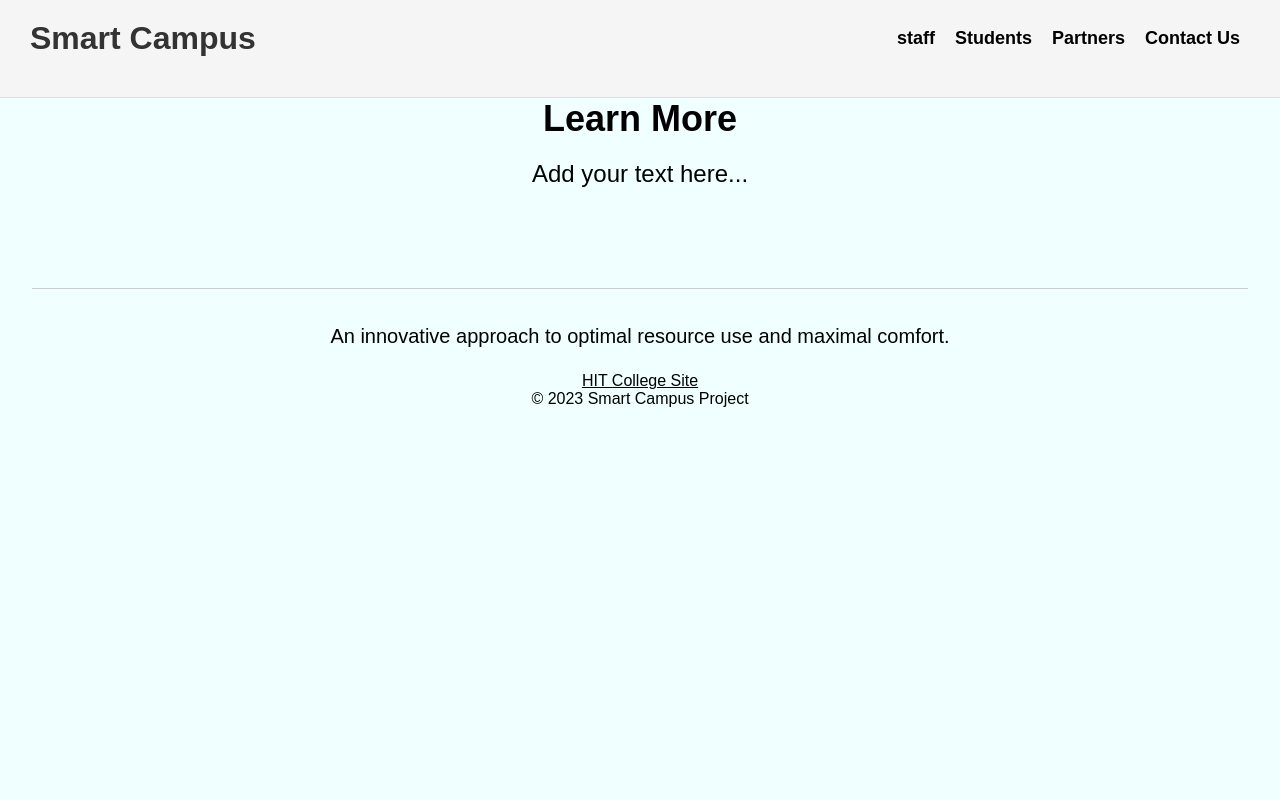
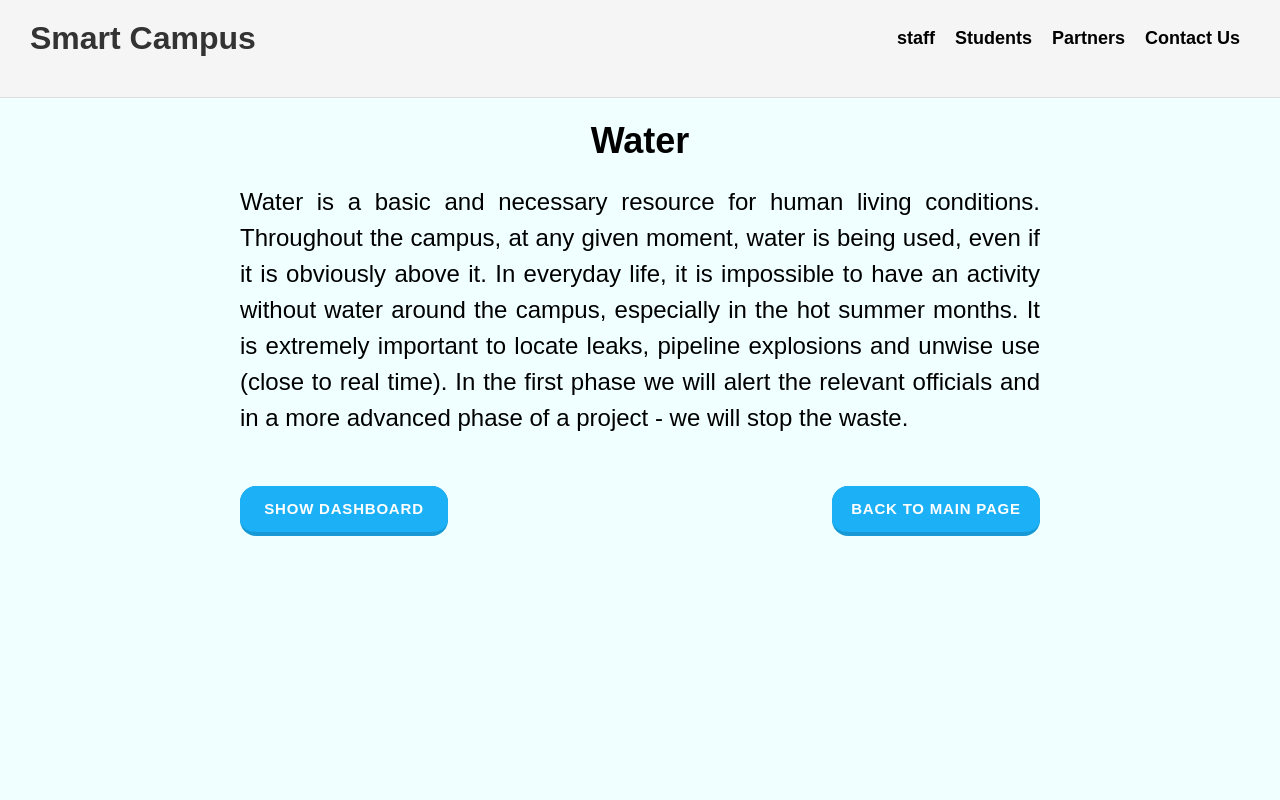
Before and after one commit to tomered/smart-campus-frontend, a React (Create React App) app: page /water in a window 1280 px wide. Shown: the top 800 px of the page. Built offline with nearby package versions, Linux system fonts and the light colour scheme.

Commit message:
Style Change
fix styles bugs with the btn, set focus on top of the screeen when open, make the navbar sticky

```diff
--- /dev/null
+++ b/src/components/DashboardHomeBtns.js
@@ -0,0 +1,161 @@
+import React from 'react';
+import styled from 'styled-components';
+
+const DashboardHomeBtns = () => {
+  const isMobile = window.innerWidth < 700; // Check if viewport width is less than 700px
+  return (
+    <>
+      <BtnContainer>
+        <DashBtn onClick={() => (window.location.href = '/')}>
+          {isMobile ? 'Dashboard' : 'Show Dashboard'}
+        </DashBtn>
+        <HomeBtn onClick={() => (window.location.href = '/')}>
+          {isMobile ? 'Main' : 'Back to Main Page'}
+        </HomeBtn>
+      </BtnContainer>
+    </>
+  );
+};
+
+export default DashboardHomeBtns;
+
+const HomeBtn = styled.button`
+  appearance: button;
+  background-color: rgb(24, 153, 214);
+  border-style: solid;
+  border-color: transparent;
+  border-image: initial;
+  border-radius: 16px;
+  border-width: 0px 0px 4px;
+  box-sizing: border-box;
+  color: rgb(255, 255, 255);
+  cursor: pointer;
+  display: inline-block;
+  font-family: din-round, sans-serif;
+  font-size: 15px;
+  font-weight: 700;
+  letter-spacing: 0.8px;
+  line-height: 20px;
+  margin: 0px;
+  outline: none;
+  overflow: visible;
+  padding: 13px 16px;
+  text-align: center;
+  text-transform: uppercase;
+  touch-action: manipulation;
+  transform: translateZ(0px);
+  transition: filter 0.2s ease 0s;
+  user-select: none;
+  vertical-align: middle;
+  white-space: nowrap;
+  width: 13rem;
+  text-decoration: none;
+  margin-top: 50px;
+  align-self: center;
+
+  &:after {
+    background-clip: padding-box;
+    background-color: #1cb0f6;
+    border: solid transparent;
+    border-radius: 16px;
+    border-width: 0 0 4px;
+    bottom: -4px;
+    content: '';
+    left: 0;
+    position: absolute;
+    right: 0;
+    top: 0;
+    z-index: -1;
+  }
+
+  &:hover:not(:disabled) {
+    filter: brightness(1.1);
+    -webkit-filter: brightness(1.1);
+  }
+
+  &:disabled {
+    cursor: auto;
+  }
+
+  &:active {
+    border-width: 4px 0 0;
+    background: none;
+  }
+
+  @media (max-width: 700px) {
+    width: 150px;
+  }
+`;
+
+const BtnContainer = styled.div`
+  width: 100%;
+  display: flex;
+  justify-content: space-between;
+`;
+
+const DashBtn = styled.button`
+  appearance: button;
+  background-color: rgb(24, 153, 214);
+  border-style: solid;
+  border-color: transparent;
+  border-image: initial;
+  border-radius: 16px;
+  border-width: 0px 0px 4px;
+  box-sizing: border-box;
+  color: rgb(255, 255, 255);
+  cursor: pointer;
+  display: inline-block;
+  font-family: din-round, sans-serif;
+  font-size: 15px;
+  font-weight: 700;
+  letter-spacing: 0.8px;
+  line-height: 20px;
+  margin: 0px;
+  outline: none;
+  overflow: visible;
+  padding: 13px 16px;
+  text-align: center;
+  text-transform: uppercase;
+  touch-action: manipulation;
+  transform: translateZ(0px);
+  transition: filter 0.2s ease 0s;
+  user-select: none;
+  vertical-align: middle;
+  white-space: nowrap;
+  width: 13rem;
+  text-decoration: none;
+  margin-top: 50px;
+  align-self: center;
+
+  &:after {
+    background-clip: padding-box;
+    background-color: #1cb0f6;
+    border: solid transparent;
+    border-radius: 16px;
+    border-width: 0 0 4px;
+    bottom: -4px;
+    content: '';
+    left: 0;
+    position: absolute;
+    right: 0;
+    top: 0;
+    z-index: -1;
+  }
+
+  &:hover:not(:disabled) {
+    filter: brightness(1.1);
+    -webkit-filter: brightness(1.1);
+  }
+
+  &:disabled {
+    cursor: auto;
+  }
+
+  &:active {
+    border-width: 4px 0 0;
+    background: none;
+  }
+  @media (max-width: 700px) {
+    width: 150px;
+  }
+`;
--- a/src/components/MainHeader.js
+++ b/src/components/MainHeader.js
@@ -45,6 +45,9 @@ const Container = styled.header`
   background-color: #f5f5f5;
   padding: 20px;
   border-bottom: 1px solid #dddddd;
+  position: sticky;
+  top: 0px;
+  z-index: 1;
 
   h1 {
     font-family: 'Montserrat', sans-serif;
--- a/src/components/card/CardsRow.js
+++ b/src/components/card/CardsRow.js
@@ -100,7 +100,6 @@ const IconContainer = styled.div`
 `
 
 const TextArea = styled.p`
-  margin: 12px;
   font-size: 20px;
   font-weight: bold;
   text-align: center;
@@ -108,7 +107,7 @@ const TextArea = styled.p`
 `
 
 const CardFooterButton = styled.button`
-  margin: 12px;
+  margin: 22px 12px;
   padding: 8px;
   background-color: #007FFF;
   color: #FFFFFF;
--- a/src/components/screens/WaterPage.js
+++ b/src/components/screens/WaterPage.js
@@ -1,26 +1,37 @@
-import React from 'react';
+import React, { useEffect } from 'react';
 import styled from 'styled-components';
-
+import DashboardHomeBtns from '../DashboardHomeBtns';
 
 const LearnMorePage = () => {
+  useEffect(() => {
+    // Scroll to the top of the page when the component mounts
+    window.scrollTo(0, 0);
+  }, []);
   return (
     <Container>
       <Content>
-        <Title>Learn More</Title>
+        <Title>Water</Title>
         <Text>
-          Add your text here...
+          Water is a basic and necessary resource for human living conditions.
+          Throughout the campus, at any given moment, water is being used, even
+          if it is obviously above it. In everyday life, it is impossible to
+          have an activity without water around the campus, especially in the
+          hot summer months. It is extremely important to locate leaks, pipeline
+          explosions and unwise use (close to real time). In the first phase we
+          will alert the relevant officials and in a more advanced phase of a
+          project - we will stop the waste.
         </Text>
+        <DashboardHomeBtns></DashboardHomeBtns>
       </Content>
     </Container>
   );
 };
 
-export default LearnMorePage;
-
 const Container = styled.div`
   display: flex;
   flex-direction: column;
-  height: 100%;
+  height: 100vh;
+  position: relative;
 `;
 
 const Content = styled.div`
@@ -31,12 +42,12 @@ const Content = styled.div`
   width: 80%;
   max-width: 800px;
   margin: 0 auto;
+  text-align: center;
 `;
 
 const Title = styled.h1`
   font-size: 36px;
-  margin-bottom: 16px;
-  text-align: center;
+  margin: 22px 0px;
 `;
 
 const Text = styled.p`
@@ -44,3 +55,5 @@ const Text = styled.p`
   line-height: 1.5;
   text-align: justify;
 `;
+
+export default LearnMorePage;
```
